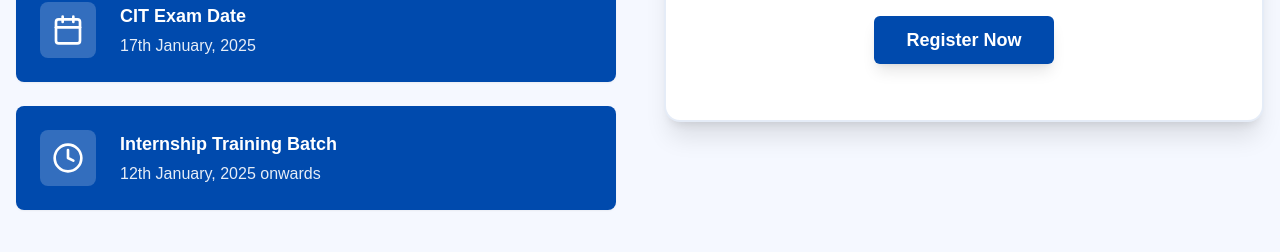
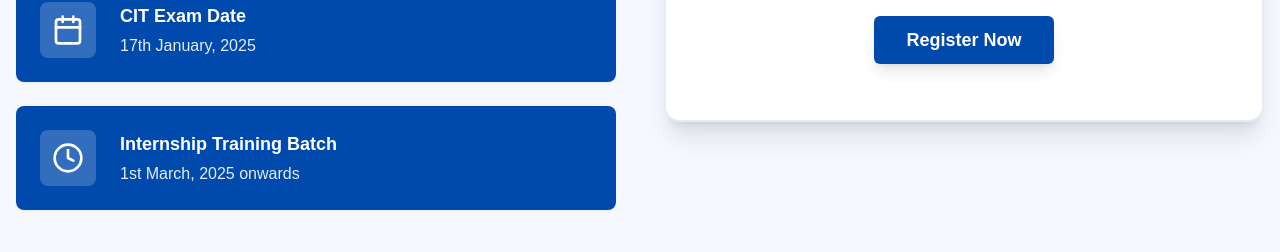
Before and after one commit to nxtwiseedu/nxtwise-cit, a Next.js app: page / in a window 1280 px wide. Shown: the part 1052-1304 px from the top of the page. Built offline with nearby package versions, Linux system fonts and the light colour scheme.

Commit message:
Update important-dates.tsx

```diff
--- a/app/components/important-dates.tsx
+++ b/app/components/important-dates.tsx
@@ -23,7 +23,7 @@ const dates = [
   },
   {
     title: "Internship Training Batch",
-    date: "12th January, 2025 onwards",
+    date: "1st March, 2025 onwards",
     icon: Clock,
   },
 ];
```
